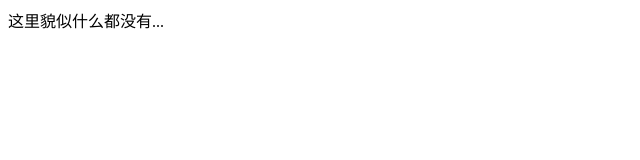
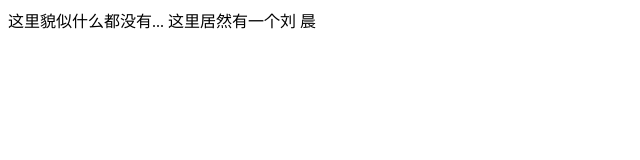
Before and after one commit to CAB-Dotcom/CAB-Dotcom.github.io, a plain HTML site: page index.html in a window 1280 px wide. Shown: the whole page, without its empty margins (0-640 px from the left). Drawn offline with Linux system fonts and the light colour scheme.

Commit message:
Update index.html with additional content
Added a new line mentioning '刘晨' to the body.

```diff
--- a/index.html
+++ b/index.html
@@ -5,5 +5,7 @@
 </head>
 <body>
     这里貌似什么都没有...
+    这里居然有一个刘   晨
+
 </body>
 </html>
```
